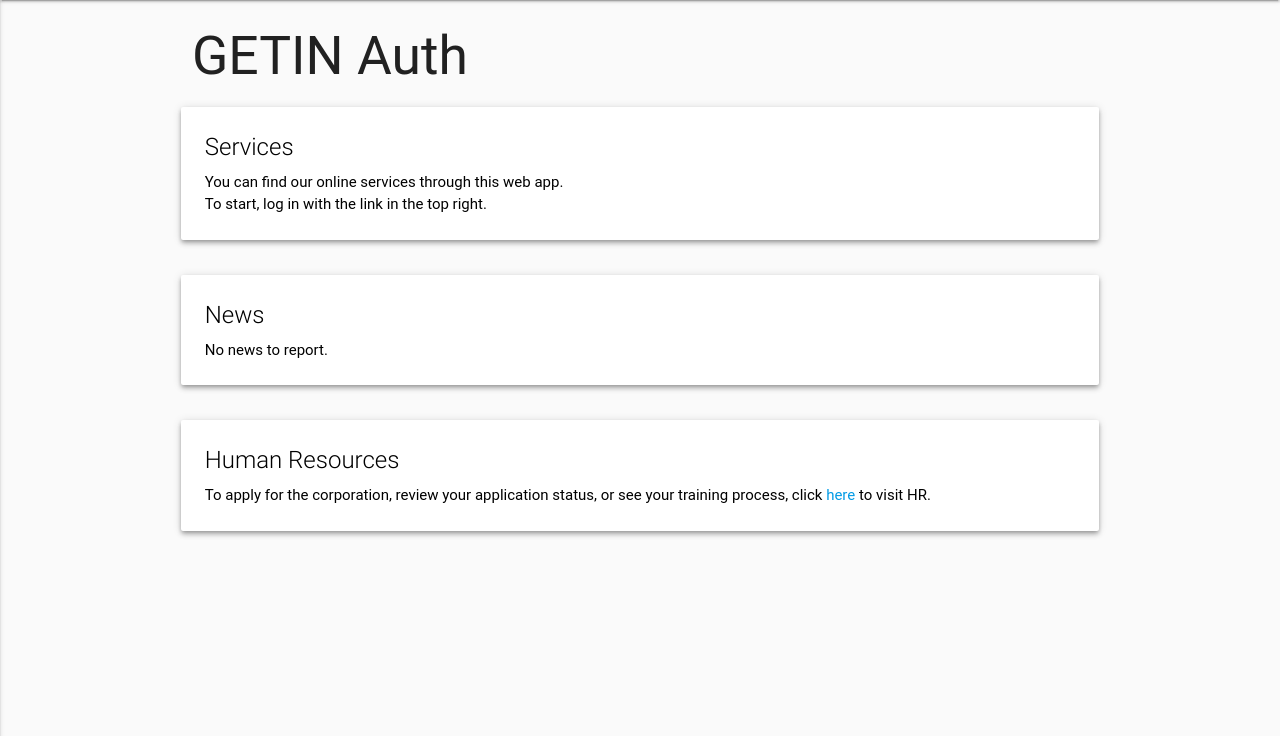
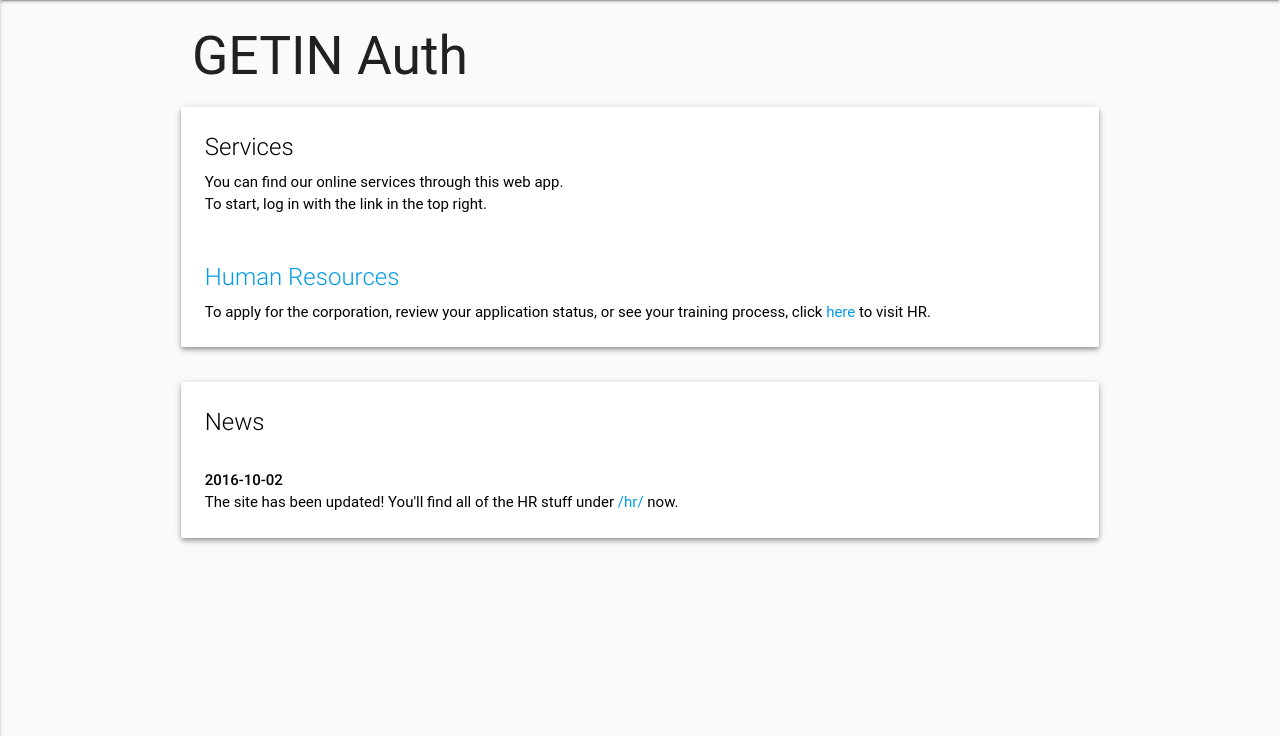
Before and after one commit to Celeo/GETIN-Auth, a Flask app: page / in a window 1280 px wide. Shown: the part 64-800 px from the top of the page. Run offline with Flask 2, Linux system fonts and the light colour scheme; some libraries are stand-ins or nearby versions; some web fonts are replaced.

Commit message:
Better handling for anon users
Updated landing page

```diff
--- a/auth/app.py
+++ b/auth/app.py
@@ -30,7 +30,7 @@ db.init_app(app)
 # User management
 login_manager = LoginManager(app)
 login_manager.login_message = ''
-login_manager.login_view = 'check_access'
+login_manager.login_view = 'login'
 # Application logging
 app.logger.setLevel(app.config['LOGGING_LEVEL'])
 handler = logging.FileHandler('log.txt')
--- a/auth/hr/app.py
+++ b/auth/hr/app.py
@@ -41,7 +41,7 @@ def _prerender():
 
 @app.before_request
 def _preprocess():
-    member = Member.query.filter_by(character_name=current_user.name).first()
+    member = get_member_for(current_user)
     if not member and not current_user.is_anonymous:
         db.session.add(Member(current_user.name, get_corp_for_name(current_user.name)))
         db.session.commit()
@@ -615,7 +615,7 @@ def check_access():
         if current_user.is_authenticated:
             return redirect(url_for('.index'))
         return redirect(url_for('.join'))
-    return redirect(url_for('.login'))
+    return redirect(url_for('login'))
 
 
 @app.route('/reddit/callback')
@@ -777,4 +777,6 @@ def get_corp_for_id(id):
 
 
 def get_member_for(user):
+    if current_user.is_anonymous:
+        return None
     return Member.query.filter_by(character_name=user.name).first()
--- a/auth/templates/base.html
+++ b/auth/templates/base.html
@@ -30,7 +30,7 @@
   <nav>
     <div class="nav-wrapper">
       <div class="container">
-        <a class="brand-logo">GETIN</a>
+        <a class="brand-logo" href="/">GETIN</a>
         <a href="#" data-activates="mobile-demo" class="button-collapse"><i class="material-icons">menu</i></a>
         <ul class="right hide-on-med-and-down">
         {% if not current_user.is_anonymous %}
--- a/auth/templates/hr/base.html
+++ b/auth/templates/hr/base.html
@@ -30,7 +30,7 @@
   <nav>
     <div class="nav-wrapper">
       <div class="container">
-        <a class="brand-logo">GETIN</a>
+        <a class="brand-logo" href="/">GETIN</a>
         <a href="#" data-activates="mobile-demo" class="button-collapse"><i class="material-icons">menu</i></a>
         <ul class="right hide-on-med-and-down">
         {% if not current_user.is_anonymous %}
--- a/auth/templates/landing.html
+++ b/auth/templates/landing.html
@@ -15,15 +15,11 @@
         <br>To start, log in with the link in the top right.
         {% endif %}
       </p>
-    </div>
-  </div>
-</div>
-<div class="row">
-  <div class="card white z-depth-2">
-    <div class="card-content black-text">
-      <span class="card-title">News</span>
+      <br><br>
+      <span class="card-title"><a href="{{ url_for('hr.index') }}">Human Resources</a></span>
       <p>
-        No news to report.
+        To apply for the corporation, review your application status, or
+        see your training process, click <a href="{{ url_for('hr.index') }}">here</a> to visit HR.
       </p>
     </div>
   </div>
@@ -31,10 +27,10 @@
 <div class="row">
   <div class="card white z-depth-2">
     <div class="card-content black-text">
-      <span class="card-title">Human Resources</span>
+      <span class="card-title">News</span><br>
+      <strong>2016-10-02</strong>
       <p>
-        To apply for the corporation, review your application status, or
-        see your training process, click <a href="{{ url_for('hr.index') }}">here</a> to visit HR.
+        The site has been updated! You'll find all of the HR stuff under <a href="{{ url_for('hr.index') }}">/hr/</a> now.
       </p>
     </div>
   </div>
```
